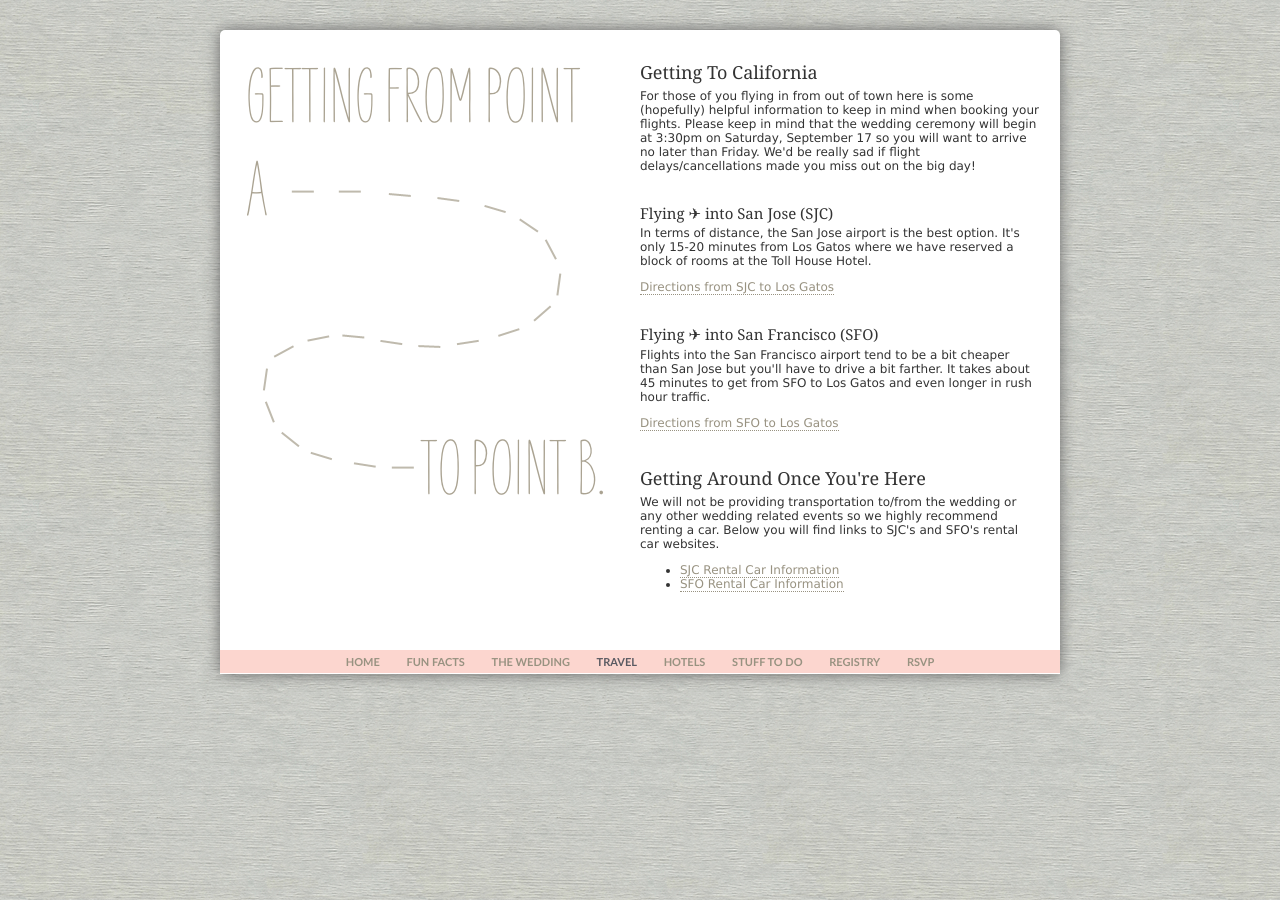
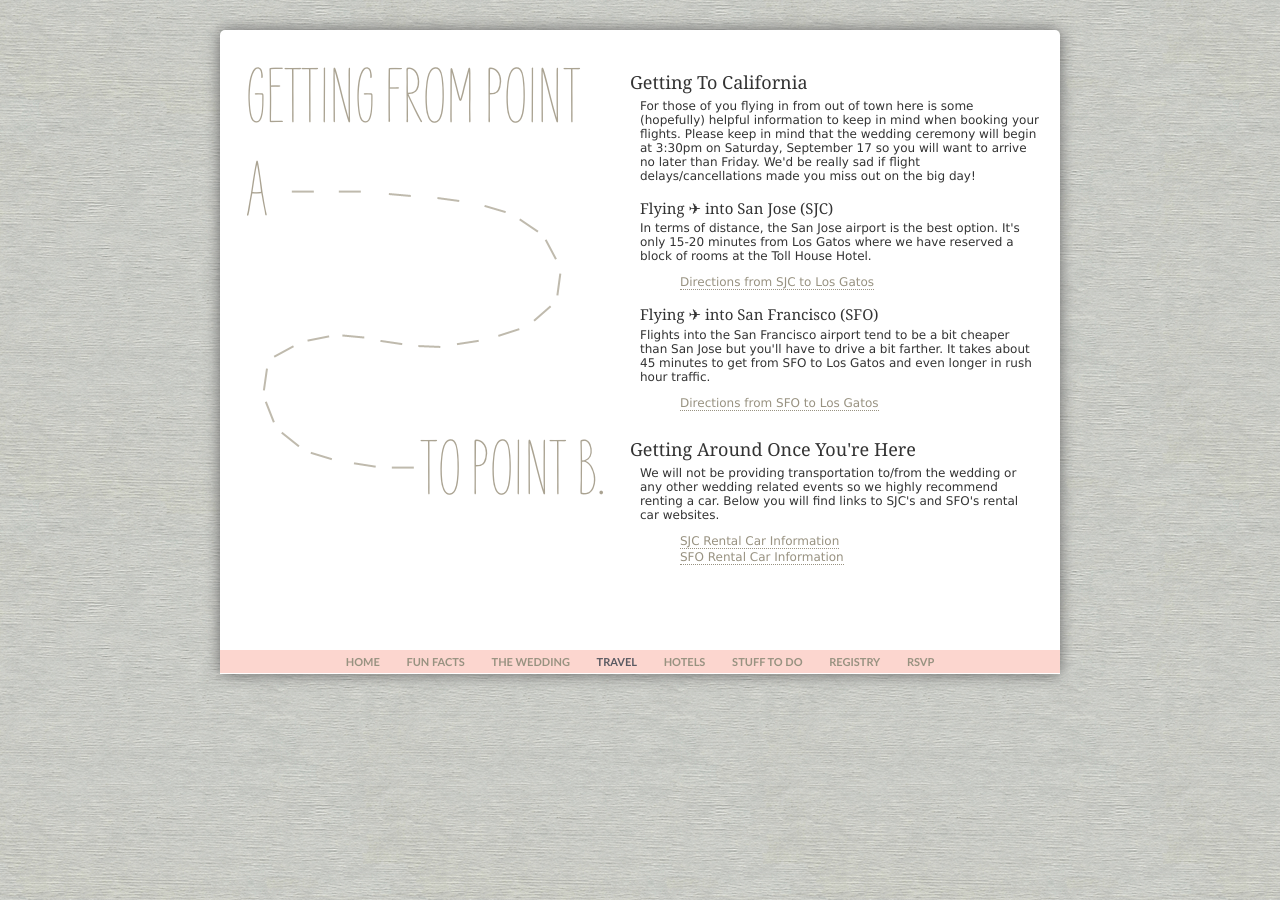
Before and after one commit to zpao/zarzpao.com, a Jekyll site: the page built from travel.html, in a window 1280 px wide. Built offline with Jekyll 4.4.1, drawn with Linux system fonts in a browser that asks for light colours.

Commit message:
some styling tweaks for headers & lists

```diff
--- a/css/zarzpao.css
+++ b/css/zarzpao.css
@@ -66,7 +66,7 @@ article header {
 article div {
   float: right;
   width: 400px;
-  margin-top: 10px;
+  margin-top: 20px;
 }
 article header h1 {
   text-indent: -10000px
@@ -104,6 +104,7 @@ article h2, article h3 {
 }
 article h2 {
   font-size: 18px;
+  text-indent: -10px;
 }
 article h3 {
   font-size: 15px;
@@ -115,10 +116,18 @@ article p, ul, ol {
 article ul, ol {
   padding-left: 40px;
 }
+article ul li {
+  list-style: none;
+}
+article ul li + li {
+  margin-top: 2px;
+}
 
-article p + h2, article p + h3,
-article ul + h2, article ul + h3 {
-  margin-top: 2em;
+article p + h2, article ul + h2 {
+  margin-top: 1.5em;
+}
+article p + h3, article ul + h3 {
+  margin-top: 1em;
 }
 
 /* Navigating the ol' dusty trail */
--- a/travel.html
+++ b/travel.html
@@ -20,18 +20,22 @@ title: Travel
       In terms of distance, the San Jose airport is the best option.
       It's only 15-20 minutes from Los Gatos where we have reserved a block of rooms at the Toll House Hotel.
     </p>
-    <p>
-      <a href="http://maps.google.com/maps?f=d&source=s_d&saddr=San+Jose+International+Airport-Sjc+(SJC),+San+Jose,+CA+95110&daddr=Los+Gatos,+CA&hl=en&geocode=FacrOgId7o67-Cnty17wvsuPgDGQxhv1NnD4xQ%3BFXMIOAIdaNC6-Ck_A3dTNjSOgDGmjHSsAVNn7w&mra=ls&sll=37.366695,-121.925906&sspn=0.045022,0.061541&ie=UTF8&ll=37.296179,-121.944466&spn=0.180258,0.246162&z=12">Directions from SJC to Los Gatos</a>
-    </p>
+    <ul>
+      <li>
+        <a href="http://maps.google.com/maps?f=d&source=s_d&saddr=San+Jose+International+Airport-Sjc+(SJC),+San+Jose,+CA+95110&daddr=Los+Gatos,+CA&hl=en&geocode=FacrOgId7o67-Cnty17wvsuPgDGQxhv1NnD4xQ%3BFXMIOAIdaNC6-Ck_A3dTNjSOgDGmjHSsAVNn7w&mra=ls&sll=37.366695,-121.925906&sspn=0.045022,0.061541&ie=UTF8&ll=37.296179,-121.944466&spn=0.180258,0.246162&z=12">Directions from SJC to Los Gatos</a>
+      </li>
+    </ul>
 
     <h3>Flying &#9992; into San Francisco (SFO)</h3>
     <p>
       Flights into the San Francisco airport tend to be a bit cheaper than San Jose but you'll have to drive a bit farther.
       It takes about 45 minutes to get from SFO to Los Gatos and even longer in rush hour traffic.
     </p>
-    <p>
-      <a href="http://maps.google.com/maps?f=d&source=s_d&saddr=SFO&daddr=Los+Gatos,+CA&hl=en&geocode=FXf2PQIdJXq0-Ck3GKw4mnePgDGee2hbplg0zQ%3BFXMIOAIdaNC6-Ck_A3dTNjSOgDGmjHSsAVNn7w&mra=ls&sll=37.296179,-121.944466&sspn=0.180258,0.246162&ie=UTF8&z=10">Directions from SFO to Los Gatos</a>
-    </p>
+    <ul>
+      <li>
+        <a href="http://maps.google.com/maps?f=d&source=s_d&saddr=SFO&daddr=Los+Gatos,+CA&hl=en&geocode=FXf2PQIdJXq0-Ck3GKw4mnePgDGee2hbplg0zQ%3BFXMIOAIdaNC6-Ck_A3dTNjSOgDGmjHSsAVNn7w&mra=ls&sll=37.296179,-121.944466&sspn=0.180258,0.246162&ie=UTF8&z=10">Directions from SFO to Los Gatos</a>
+      </li>
+    </ul>
 
 
     <h2 id="h2-travel-around">Getting Around Once You're Here</h2>
```
